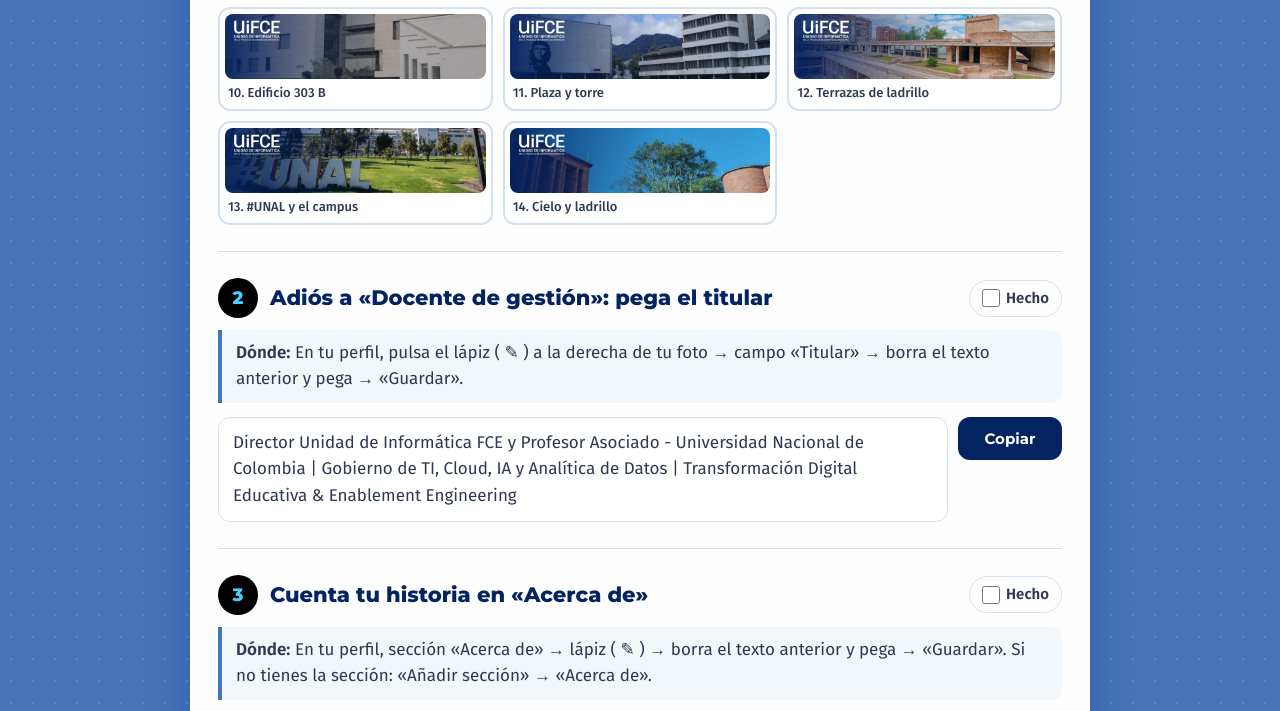
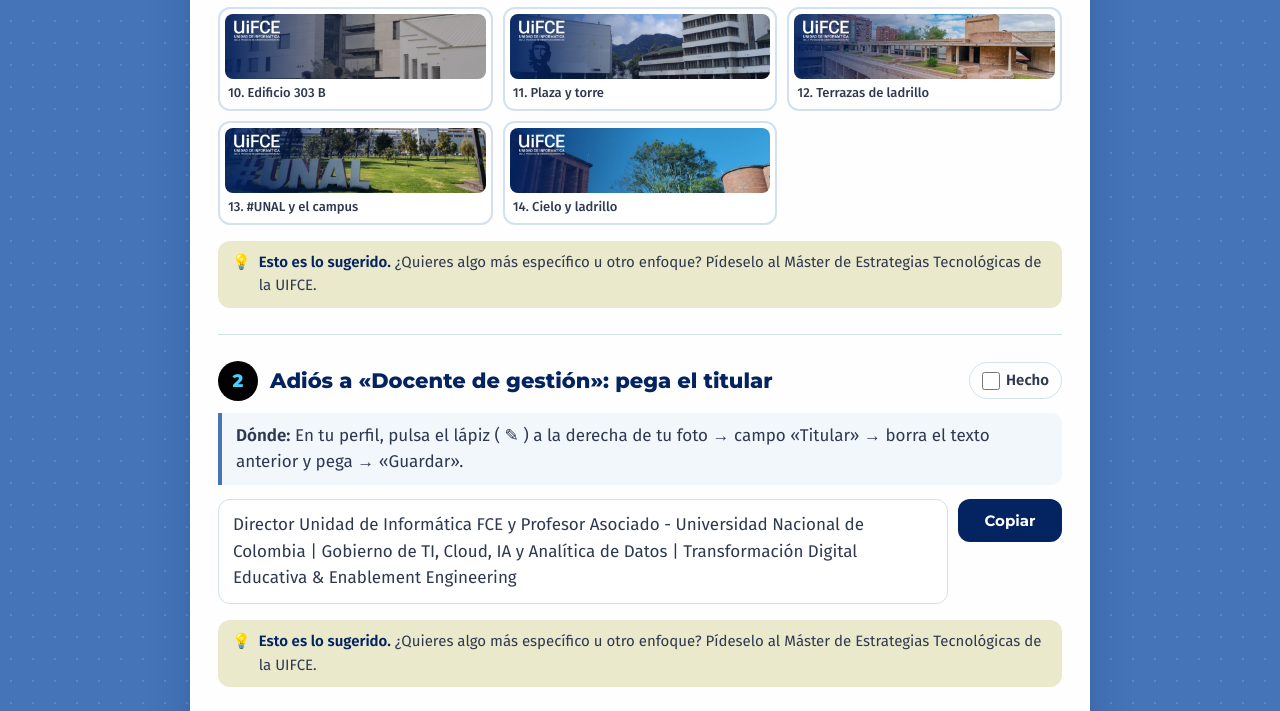
Before and after one commit to cdiazsu-source/ET---Perfil-Linkldn-profe-Henry-Martinez-, a plain HTML site: page index.html in a window 1280 px wide. Shown: the part 1244-1955 px from the top of the page. Drawn offline with Linux system fonts and the light colour scheme.

Commit message:
Indicar en cada paso que es lo sugerido y a quién pedir ajustes
Cada uno de los 8 pasos cierra con una nota: «Esto es lo sugerido.
¿Quieres algo más específico u otro enfoque? Pídeselo al Máster de
Estrategias Tecnológicas de la UIFCE» (ES/EN).

Co-Authored-By: Claude Opus 5.5 <noreply@anthropic.com>

```diff
--- a/app.js
+++ b/app.js
@@ -151,6 +151,7 @@
       openProfile: 'Abrir mi perfil de LinkedIn ↗',
       enNote: 'Estos textos son para tu perfil en inglés. Créalo así: en tu perfil, a la derecha, «Añadir perfil en otro idioma» → English. Luego sigue los mismos pasos.',
       where: 'Dónde:',
+      tip: '<strong>Esto es lo sugerido.</strong> ¿Quieres algo más específico u otro enfoque? Pídeselo al Máster de Estrategias Tecnológicas de la UIFCE.',
       copy: 'Copiar', copied: '¡Copiado!', done: 'Hecho', progress: (n, t) => `${n} de ${t} pasos hechos`,
       toast: 'Copiado. Ahora pégalo en LinkedIn (Ctrl + V).', fail: 'No se pudo copiar. Selecciona el texto y cópialo a mano.',
       langAria: 'Idioma de los textos',
@@ -180,6 +181,7 @@
       openProfile: 'Open my LinkedIn profile ↗',
       enNote: 'These texts are for your English profile. Create it like this: on your profile, on the right, “Add profile in another language” → English. Then follow the same steps.',
       where: 'Where:',
+      tip: '<strong>This is our suggestion.</strong> Want something more specific or a different angle? Ask the UIFCE Tech Strategy Master.',
       copy: 'Copy', copied: 'Copied!', done: 'Done', progress: (n, t) => `${n} of ${t} steps done`,
       toast: 'Copied. Now paste it on LinkedIn (Ctrl + V).', fail: 'Copy failed. Select the text and copy it manually.',
       langAria: 'Text language',
@@ -331,6 +333,7 @@
         </div>
         <p class="step__where"><strong>${esc(u.where)}</strong> ${esc(s.w)}</p>
         <div class="step__body">${stepBody(id)}</div>
+        <p class="step__tip"><span aria-hidden="true">💡</span> <span>${u.tip}</span></p>
       </li>`;
     }).join('');
     updateProgress();
--- a/styles.css
+++ b/styles.css
@@ -84,6 +84,8 @@ a { color: var(--action); }
 .step.is-done .step__done { background: var(--green-50); border-color: var(--green); color: var(--green); }
 .step__where { margin: 12px 0 14px; background: var(--surface-2); border-left: 4px solid var(--primary); padding: 10px 14px; border-radius: 0 10px 10px 0; }
 .step__body { display: grid; gap: 14px; justify-items: start; }
+.step__tip { display: flex; gap: 8px; margin: 16px 0 0; padding: 10px 14px; background: var(--cream); border-radius: 12px; font-size: 15px; }
+.step__tip strong { color: var(--navy); }
 
 /* Campos copiables */
 .field { width: 100%; }
```
